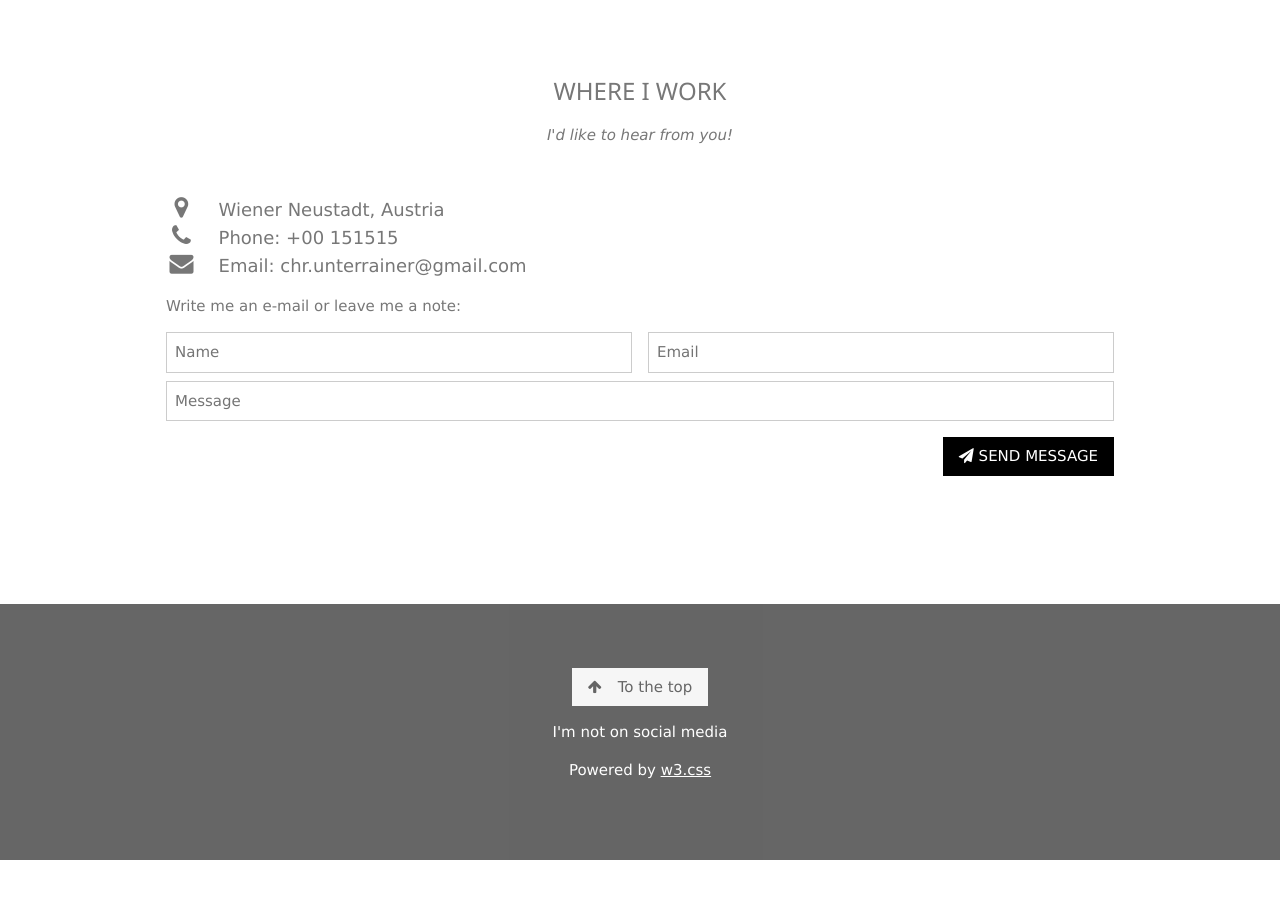
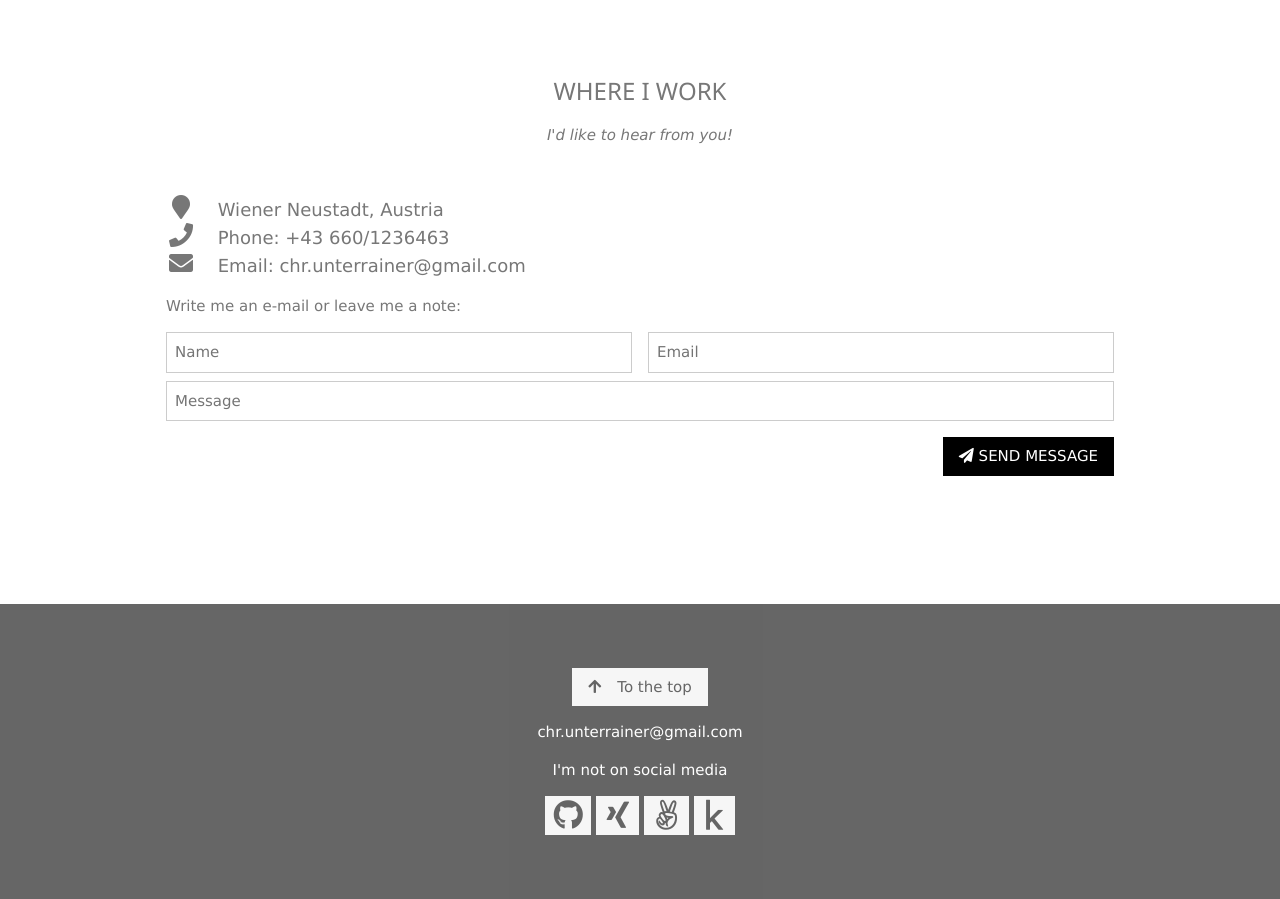
Before and after one commit to cozyDoomer/deep-learning-webapp, a Flask app: page / in a window 1280 px wide. Shown: the part 2598-3497 px from the top of the page. Before the commit the page ends 3458 px from the top, so only its background shows below. Run offline with Flask 2, Linux system fonts and the light colour scheme; some libraries are stand-ins or nearby versions.

Commit message:
added more text and added links to my online profiles

```diff
--- a/static/css/template.css
+++ b/static/css/template.css
@@ -1737,3 +1737,13 @@ a {
 .border-pale-blue, .hover-border-pale-blue:hover {
     border-color: #e7ffff!important
 }
+
+.footer {
+    position:absolute;
+    bottom:0;
+    width:100%;
+ }
+
+.fb {
+    transform: scale(2,2);
+}
--- a/templates/home.html
+++ b/templates/home.html
@@ -28,21 +28,22 @@
       <!-- Hide this text on small devices -->
       <div class="col m6 hide-small padding-large">
           <p> This website is using Flask which is a micro web framework written in Python.</p>
-          <p> The goal is to intigrate a fast.ai deep-learning model and to be able to use it in a simple manner</p>
+          <p> For the demo I intigrated a pytorch deep-learning model, <a href=https://arxiv.org/pdf/1712.00559.pdf>PNASNet-5</a>
+          from <a href=https://github.com/Cadene/pretrained-models.pytorch>this</a> great repository by Cadene.</p>
       </div>
     </div>
     <p class="large center padding-16">Im really good at:</p>
-    <p class="wide"><i class="fa fa-laptop"></i>Programming</p>
+    <p class="wide"><i class="fa fa-laptop"></i>Software Development</p>
     <div class="light-grey">
-      <div class="container padding-small dark-grey center" style="width:85%">85%</div>
+      <div class="container padding-small dark-grey center" style="width:75%">75%</div>
     </div>
-    <p class="wide"><i class="fa fa-tasks"></i>Agile Development</p>
+    <p class="wide"><i class="fa fa-tasks"></i>Web Development</p>
     <div class="light-grey">
-      <div class="container padding-small dark-grey center" style="width:90%">90%</div>
+      <div class="container padding-small dark-grey center" style="width:55%">55%</div>
     </div>
     <p class="wide"><i class="fa fa-flask"></i>Data Science</p>
     <div class="light-grey">
-      <div class="container padding-small dark-grey center" style="width:75%">75%</div>
+      <div class="container padding-small dark-grey center" style="width:65%">65%</div>
     </div>
   </div>
 
@@ -61,19 +62,19 @@
     <!-- Responsive Grid. Four columns on tablets, laptops and desktops. Will stack on mobile devices/small screens (100% width) -->
     <div class="row-padding center">
       <div class="col m3">
-        <img src="/static/images/p1.jpg" style="width:100%" onclick="onClick(this)" class="hover-opacity" alt="data science image">
+        <img src="/static/images/training.png" style="width:100%" onclick="onClick(this)" class="hover-opacity" alt="data science image">
       </div>
 
       <div class="col m3">
-        <img src="/static/images/p2.jpg" style="width:100%" onclick="onClick(this)" class="hover-opacity" alt="deep learning image">
+        <img src="/static/images/birb.png" style="width:100%" onclick="onClick(this)" class="hover-opacity" alt="deep learning image">
       </div>
 
       <div class="col m3">
-        <img src="/static/images/p3.jpg" style="width:100%" onclick="onClick(this)" class="hover-opacity" alt="statistic plotting">
+        <img src="/static/images/birb.png" style="width:100%" onclick="onClick(this)" class="hover-opacity" alt="statistic plotting">
       </div>
 
       <div class="col m3">
-        <img src="/static/images/p4.jpg" style="width:100%" onclick="onClick(this)" class="hover-opacity" alt="winforms">
+        <img src="/static/images/birb.png" style="width:100%" onclick="onClick(this)" class="hover-opacity" alt="experiments">
       </div>
     </div>
 
@@ -108,7 +109,7 @@
     <div class="row padding-32 section">
       <div class="large margin-bottom">
         <i class="fa fa-map-marker fa-fw hover-text-black xlarge margin-right"></i> Wiener Neustadt, Austria<br>
-        <i class="fa fa-phone fa-fw hover-text-black xlarge margin-right"></i> Phone: +00 151515<br>
+        <i class="fa fa-phone fa-fw hover-text-black xlarge margin-right"></i> Phone: +43 660/1236463<br>
         <i class="fa fa-envelope fa-fw hover-text-black xlarge margin-right"></i> Email: chr.unterrainer@gmail.com<br>
       </div>
       <p>Write me an e-mail or leave me a note:</p>
@@ -132,8 +133,12 @@
   <!-- Footer -->
   <footer class="center black padding-64 opacity hover-opacity-decrease">
     <a href="#home" class="button light-grey"><i class="fa fa-arrow-up margin-right"></i>To the top</a>
+    <p>chr.unterrainer@gmail.com</p>
     <p>I'm not on social media</p>
-    <p>Powered by <a href="https://www.w3schools.com/w3css/default.asp" title="W3.CSS" target="_blank" class="w3-hover-text-green">w3.css</a></p>
+    <a href="https://github.com/DollofCuty" class="button light-grey"><i class="fab fa-github fb"></i></a>
+    <a href="https://www.xing.com/profile/Christian_Unterrainer3/" class="button light-grey"><i class="fab fa-xing fb"></i></a>
+    <a href="https://angel.co/christian-unterrainer" class="button light-grey"><i class="fab fa-angellist fb"></i></a>
+    <a href="https://www.kaggle.com/dollofcuty" class="button light-grey"><i class="fab fa-kaggle fb"></i></a>
   </footer>
 
   <script>
--- a/templates/template.html
+++ b/templates/template.html
@@ -6,7 +6,8 @@
     <meta name="viewport" content="width=device-width, initial-scale=1">
     <link rel="stylesheet" href="/static/css/template.css">
     <link rel="stylesheet" href="https://fonts.googleapis.com/css?family=Lato">
-    <link rel="stylesheet" href="https://cdnjs.cloudflare.com/ajax/libs/font-awesome/4.7.0/css/font-awesome.min.css">
+    <link rel="stylesheet" href="https://use.fontawesome.com/releases/v5.8.1/css/all.css"
+    integrity="sha384-50oBUHEmvpQ+1lW4y57PTFmhCaXp0ML5d60M1M7uH2+nqUivzIebhndOJK28anvf" crossorigin="anonymous">
  </head>
  <body>
     <!-- Navbar (sit on top) -->
@@ -15,10 +16,10 @@
             <a class="bar-item button hover-black hide-medium hide-large right" href="javascript:void(0);" onclick="toggleFunction()" title="Toggle Navigation Menu">
                 <i class="fa fa-bars"></i>
             </a>
-            <a href="#home" class="bar-item button">HOME</a>
-            <a href="#about" class="bar-item button hide-small"><i class="fa fa-user"></i> ABOUT</a>
-            <a href="#portfolio" class="bar-item button hide-small"><i class="fa fa-th"></i> PORTFOLIO</a>
-            <a href="#contact" class="bar-item button hide-small"><i class="fa fa-envelope"></i> CONTACT</a>
+            <a href="{{ url_for('home') }}#home" class="bar-item button">HOME</a>
+            <a href="{{ url_for('home') }}#about" class="bar-item button hide-small"><i class="fa fa-user"></i> ABOUT</a>
+            <a href="{{ url_for('home') }}#portfolio" class="bar-item button hide-small"><i class="fa fa-th"></i> PORTFOLIO</a>
+            <a href="{{ url_for('home') }}#contact" class="bar-item button hide-small"><i class="fa fa-envelope"></i> CONTACT</a>
         </div>
 
         <!-- Navbar on small screens -->
```
Also changed, not shown: templates/cv.html (+10 -3 lines), templates/image-classifier.html (+16 -3 lines), 1 other file.
